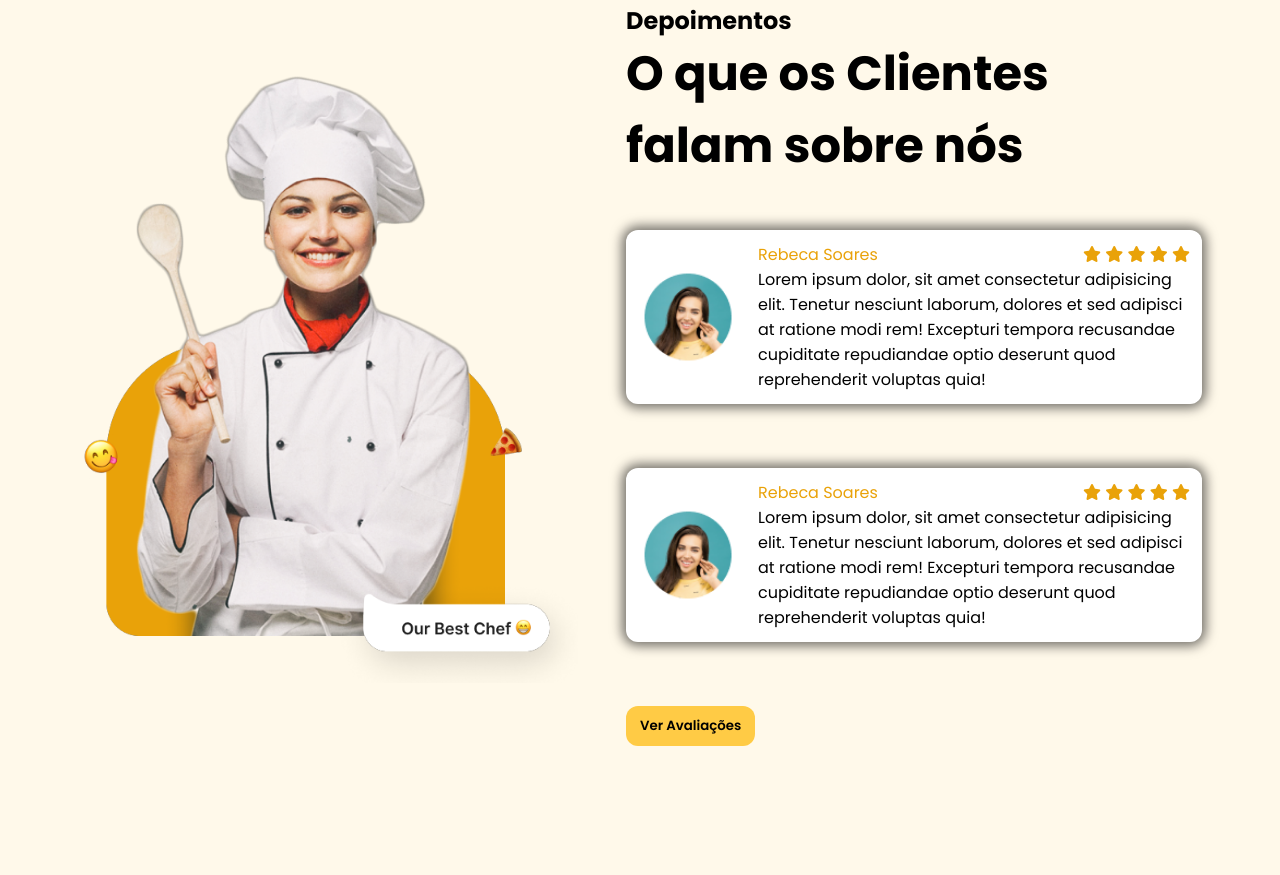
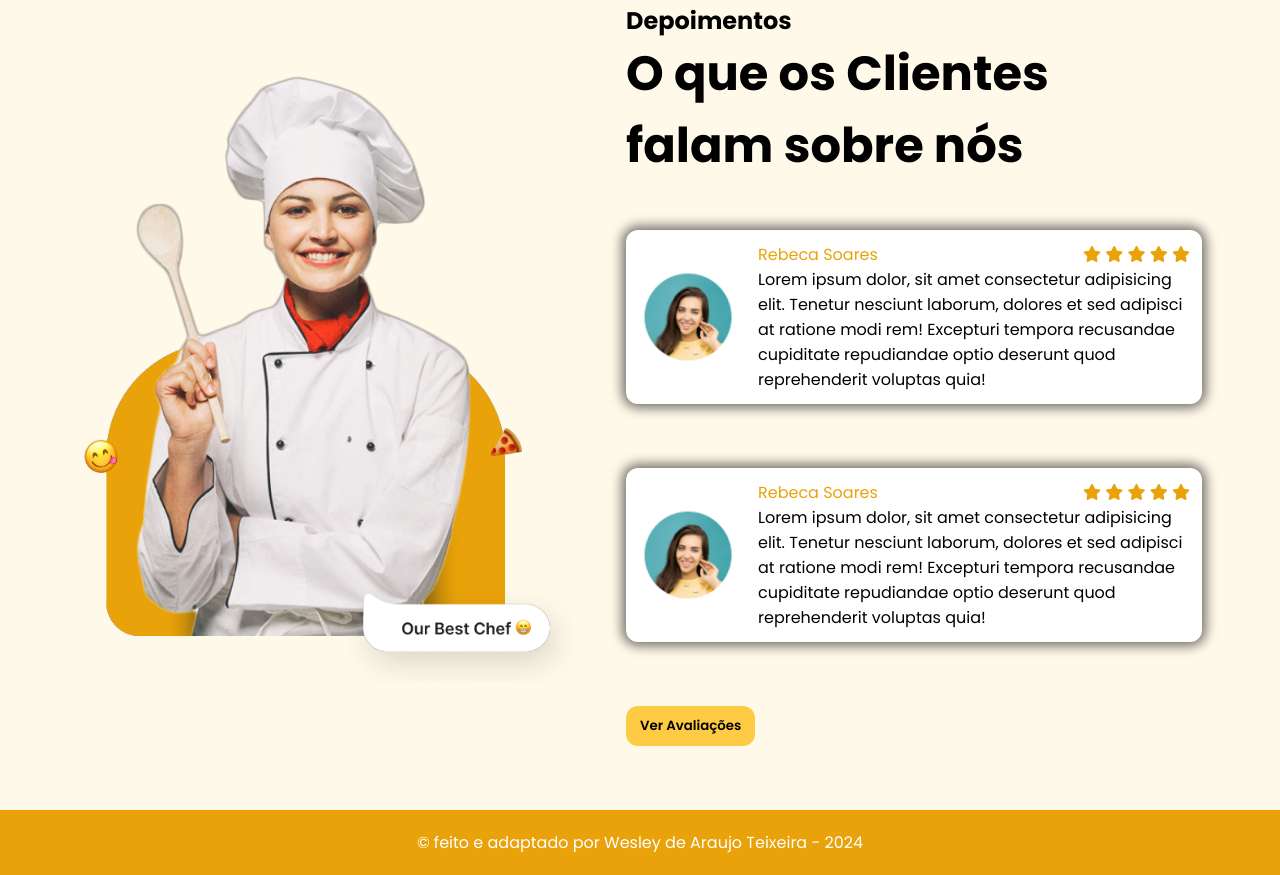
Before and after one commit to wesleydearaujoteixeira/restaurante, a plain HTML site: page index.html in a window 1280 px wide. Shown: the part 1664-2539 px from the top of the page. Before the commit the page ends 2474 px from the top, so only its background shows below. Drawn offline with nearby package versions, Linux system fonts and the light colour scheme.

Commit message:
finish the project

```diff
--- a/index.html
+++ b/index.html
@@ -5,12 +5,11 @@
     <meta name="viewport" content="width=device-width, initial-scale=1.0">
     <title> Restaurante </title>
     <link rel="stylesheet" href="https://cdnjs.cloudflare.com/ajax/libs/font-awesome/6.5.2/css/all.min.css" integrity="sha512-SnH5WK+bZxgPHs44uWIX+LLJAJ9/2PkPKZ5QiAj6Ta86w+fsb2TkcmfRyVX3pBnMFcV7oQPJkl9QevSCWr3W6A==" crossorigin="anonymous" referrerpolicy="no-referrer" />
-
+    <script src="https://unpkg.com/scrollreveal"></script>
     <link rel="stylesheet" href="src/styles/styles.css">
     <link rel="stylesheet" href="src/styles/header.css">
     <link rel="stylesheet" href="src/styles/home.css">
     <link rel="stylesheet" href="src/styles/testimonials.css">
-
     <link rel="preconnect" href="https://fonts.googleapis.com">
     <link rel="preconnect" href="https://fonts.gstatic.com" crossorigin>
     <link href="https://fonts.googleapis.com/css2?family=Bebas+Neue&family=Montserrat:ital,wght@0,100..900;1,100..900&family=Poppins:ital,wght@0,100;0,200;0,300;0,400;0,500;0,600;0,700;0,800;0,900;1,100;1,200;1,300;1,400;1,500;1,600;1,700;1,800;1,900&display=swap" rel="stylesheet">
@@ -371,10 +370,10 @@
 
         </section>
 
+        <footer>
+            &copy; feito e adaptado por Wesley de Araujo Teixeira - 2024
+        </footer>
     </main>
-
-
-
     <script src="src/javascript/script.js"> </script>
 </body>
 </html>
--- a/src/javascript/script.js
+++ b/src/javascript/script.js
@@ -26,3 +26,29 @@ const DeleteMenu = () => {
 
 
 menu.addEventListener('click', toggleMenu);
+
+ScrollReveal().reveal('#cta', {
+    origin: 'left',
+    duration: 2000,
+    distance: '20%'
+});
+
+
+ScrollReveal().reveal('.testimonials', {
+    origin: 'left',
+    duration: 1000,
+    distance: '20%'
+});
+
+
+ScrollReveal().reveal('.dish', {
+    origin: 'left',
+    duration: 2000,
+    distance: '20%'
+});
+
+ScrollReveal().reveal('.feedbacks', {
+    origin: 'right',
+    duration: 2500,
+    distance: '20%'
+})
--- a/src/styles/home.css
+++ b/src/styles/home.css
@@ -197,3 +197,11 @@
     }
 
 }
+
+
+footer {
+    background-color: #e9a209;
+    color: white;
+    text-align: center;
+    padding: 20px;
+}
```
